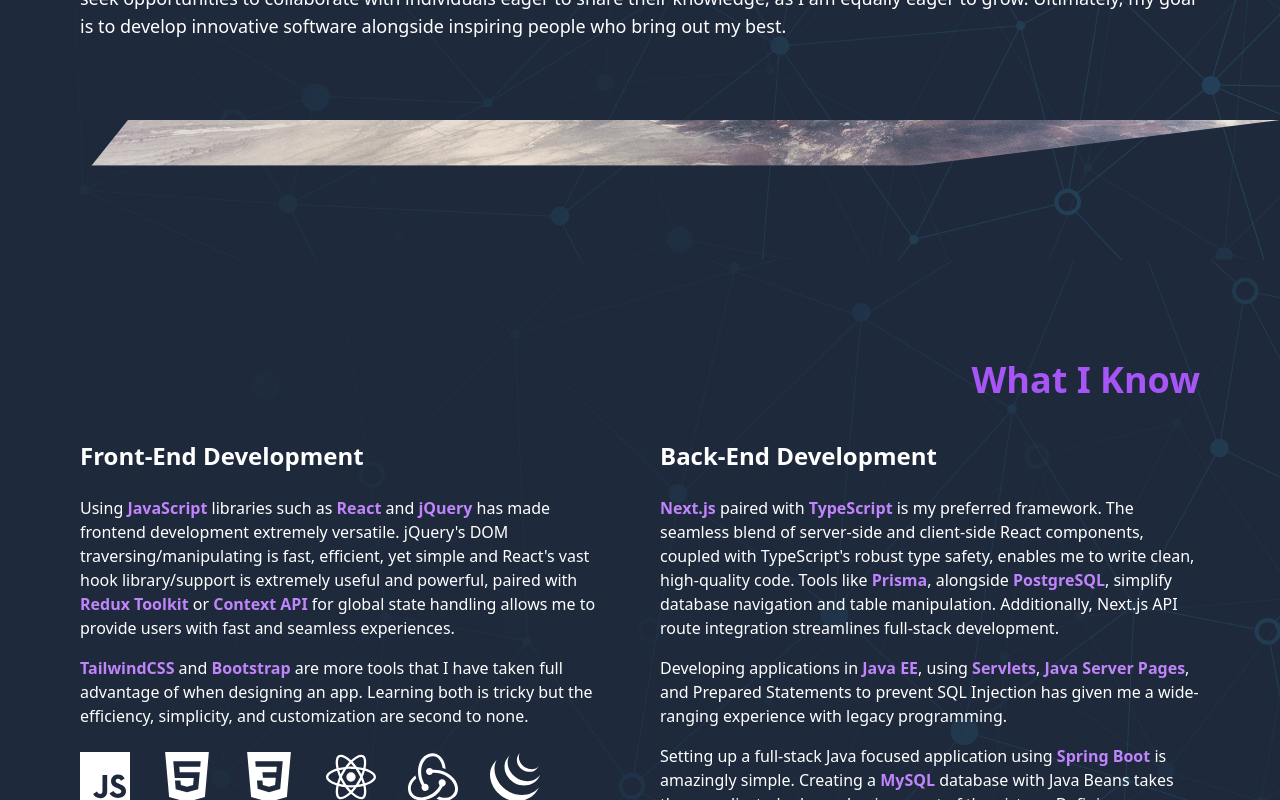
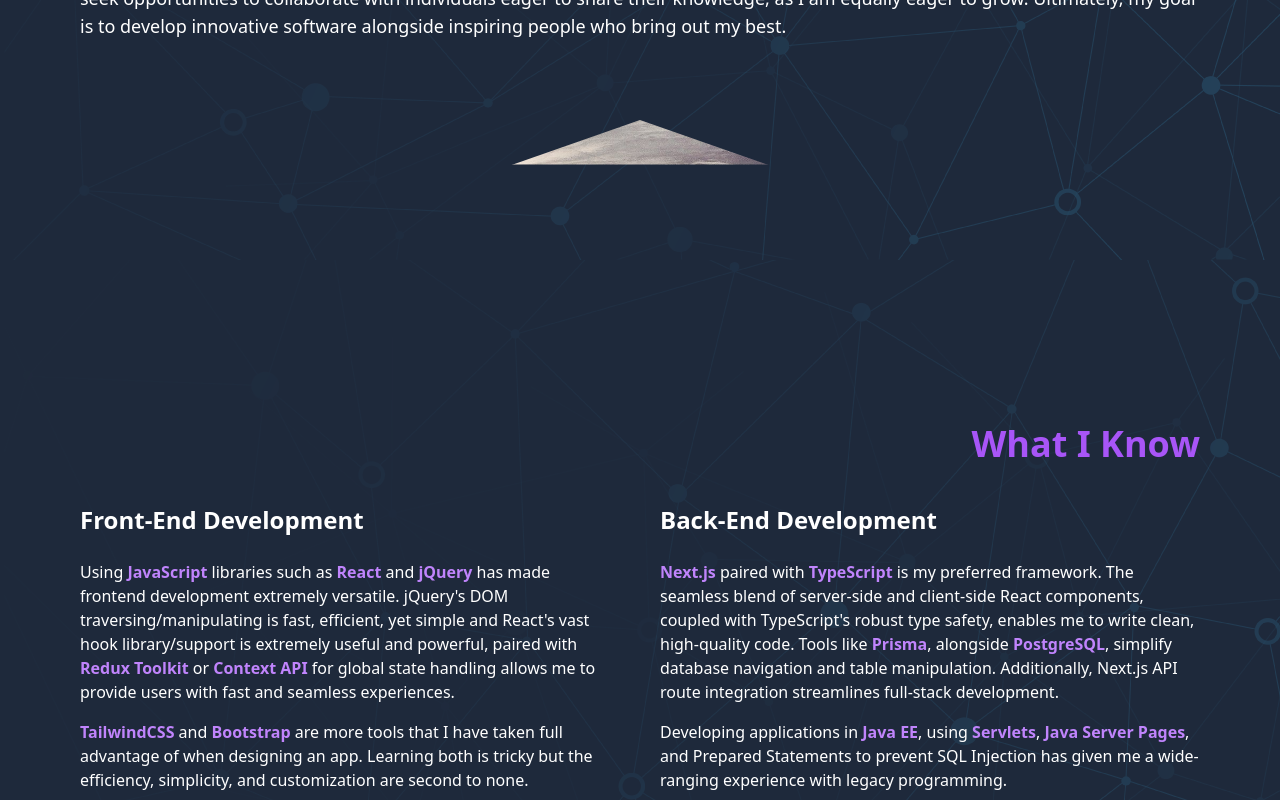
Before and after one commit to oscar-ct/portfolio-v2, a Next.js app: page / in a window 1280 px wide. Shown: the part 820-1620 px from the top of the page. Built offline with nearby package versions, Linux system fonts and the light colour scheme.

Commit message:
update clip path

```diff
--- a/app/components/BlankDivider.tsx
+++ b/app/components/BlankDivider.tsx
@@ -18,8 +18,10 @@
         <>
             <div
                 ref={container}
-                className='relative flex items-center justify-center py-20 overflow-hidden'
-                style={{clipPath: "polygon(10% 0, 100% 0%, 100% 0%, 0 100%)"}}
+                className='relative flex items-center justify-center py-28 overflow-hidden'
+                // style={{clipPath: "polygon(10% 0, 100% 0%, 100% 0%, 0 100%)"}}
+                style={{clipPath: "polygon(50% 0, 50% 0%, 100% 100%, 0 100%)"}}
+
             >
                 <div className='fixed top-[-10%] left-0 h-[125%] w-full'>
                     <motion.div style={{y}} className='relative w-full h-full'>
```
